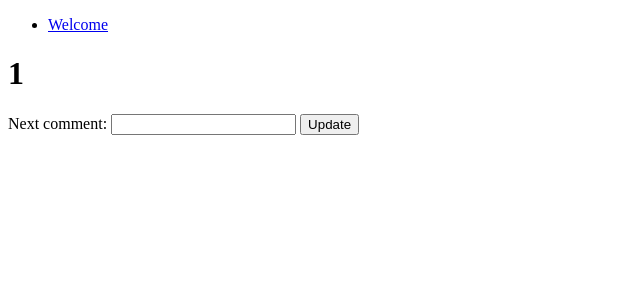
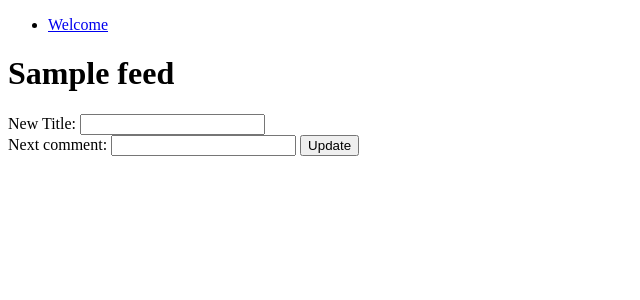
Before and after one commit to allanderek/blow-by-blow, a Flask app: page /viewfeed/1/1 in a window 1280 px wide. Shown: the top 300 px of the page, without its empty margins (0-640 px from the left). Run offline with Flask 2, Linux system fonts and the light colour scheme; tables that the repository leaves empty hold one stand-in row (values such as "Sample post"); some libraries are stand-ins or nearby versions.

Commit message:
Started support for the feed author to set the title of their feed. It works for now but I can refactor it much better, in particular I think I can have a generic 'update feed' form/route, that way I can share much of the currently duplicated code between comment_on_feed and change_feed_title.

```diff
--- a/app/main.py
+++ b/app/main.py
@@ -41,6 +41,8 @@ class DBFeed(database.Model):
     id = database.Column(database.Integer, primary_key=True)
     author_secret = database.Column(database.Integer)
     moments = database.relationship('DBMoment')
+    feed_title = database.Column(database.String(2400),
+                                 default='My Event')
 
     def __init__(self):
         self.author_secret = random.getrandbits(48)
@@ -102,6 +104,11 @@ def start_feed():
     return flask.redirect(url)
 
 
+class ChangeTitleForm(flask_wtf.Form):
+    validators = [DataRequired()]
+    title_text = StringField("New Title:", validators=validators)
+
+
 class CommentateForm(flask_wtf.Form):
     validators = [DataRequired()]
     comment_text = StringField("Next comment:", validators=validators)
@@ -111,13 +118,42 @@ class CommentateForm(flask_wtf.Form):
 @application.route('/viewfeed/<int:feed_no>/<int:secret>')
 def view_feed(feed_no, secret=None):
     db_feed = database.session.query(DBFeed).filter_by(id=feed_no).one()
+    if secret is None:
+        change_title_form = None
+        commentate_form = None
+    else:
+        change_title_form = ChangeTitleForm()
+        commentate_form = CommentateForm()
     commentate_form = None if secret is None else CommentateForm()
     # I should really be checking that the secret is correct? Although
     # that is done by 'commentate_on_feed'
     return flask.render_template('view_feed.html',
                                  db_feed=db_feed,
                                  secret=secret,
+                                 change_title_form=change_title_form,
                                  commentate_form=commentate_form)
+
+
+@application.route('/commentate/<int:feed_no>/<int:secret>',
+                   methods=['POST'])
+def change_feed_title(feed_no, secret):
+    try:
+        query = database.session.query(DBFeed)
+        db_feed = query.filter_by(id=feed_no).one()
+    except SQLAlchemyError:
+        flask.flash("Feed number: {0} not found!".format(feed_no))
+        return flask.redirect(redirect_url())
+    if db_feed.author_secret != secret:
+        msg = 'You do not have the correct secret to post to this feed'
+        flask.flash(msg)
+        return flask.redirect(redirect_url())
+    form = ChangeTitleForm()
+    if form.validate_on_submit():
+        db_feed.feed_title = form.title_text.data
+        database.session.commit()
+        return flask.redirect(redirect_url())
+    flask.flash("Commentate form not validated.")
+    return flask.redirect(redirect_url())
 
 
 @application.route('/commentate/<int:feed_no>/<int:secret>',
@@ -213,6 +249,10 @@ class BasicFunctionalityTest(flask.ext.testing.LiveServerTestCase):
     def test_create_feed(self):
         # Start a new feed.
         self.driver.get(self.get_url('startfeed'))
+
+        # Give the feed a title
+        # title_input =
+
         comment_input = self.driver.find_element_by_id('comment_text')
         self.assertIsNotNone(comment_input)
         # Add a comment to that feed.
--- a/app/templates/view_feed.html
+++ b/app/templates/view_feed.html
@@ -1,6 +1,18 @@
 {% extends "base.html" %}
 {% block content %}
-<h1>{{db_feed.id}}</h1>
+<h1>
+    {{db_feed.feed_title}}
+</h1>
+    {% if secret is not none %}
+    <form id='change-title' method="POST"
+          action="{{ url_for('change_feed_title',
+                             feed_no=db_feed.id,
+                             secret=secret) }}">
+        {{ change_title_form.hidden_tag() }}
+        {{ change_title_form.title_text.label }}
+        {{ change_title_form.title_text() }}
+    </form>
+    {% endif %}
 
 
 {% if secret is not none %}
```
Also changed, not shown: migrations/versions/18bd14dd0a8_add_a_title_field_to_feed_entries.py (added, +26 -0 lines).
